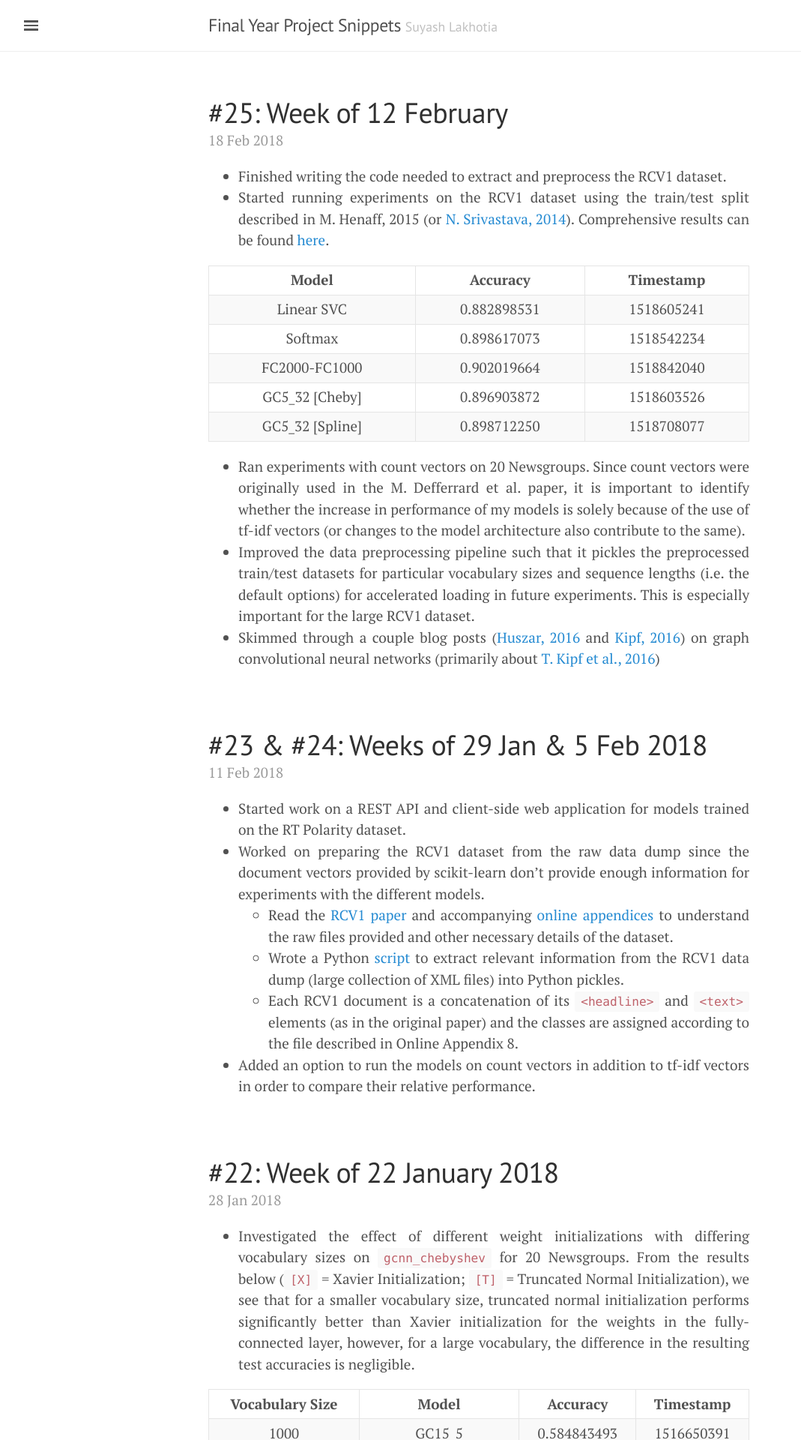
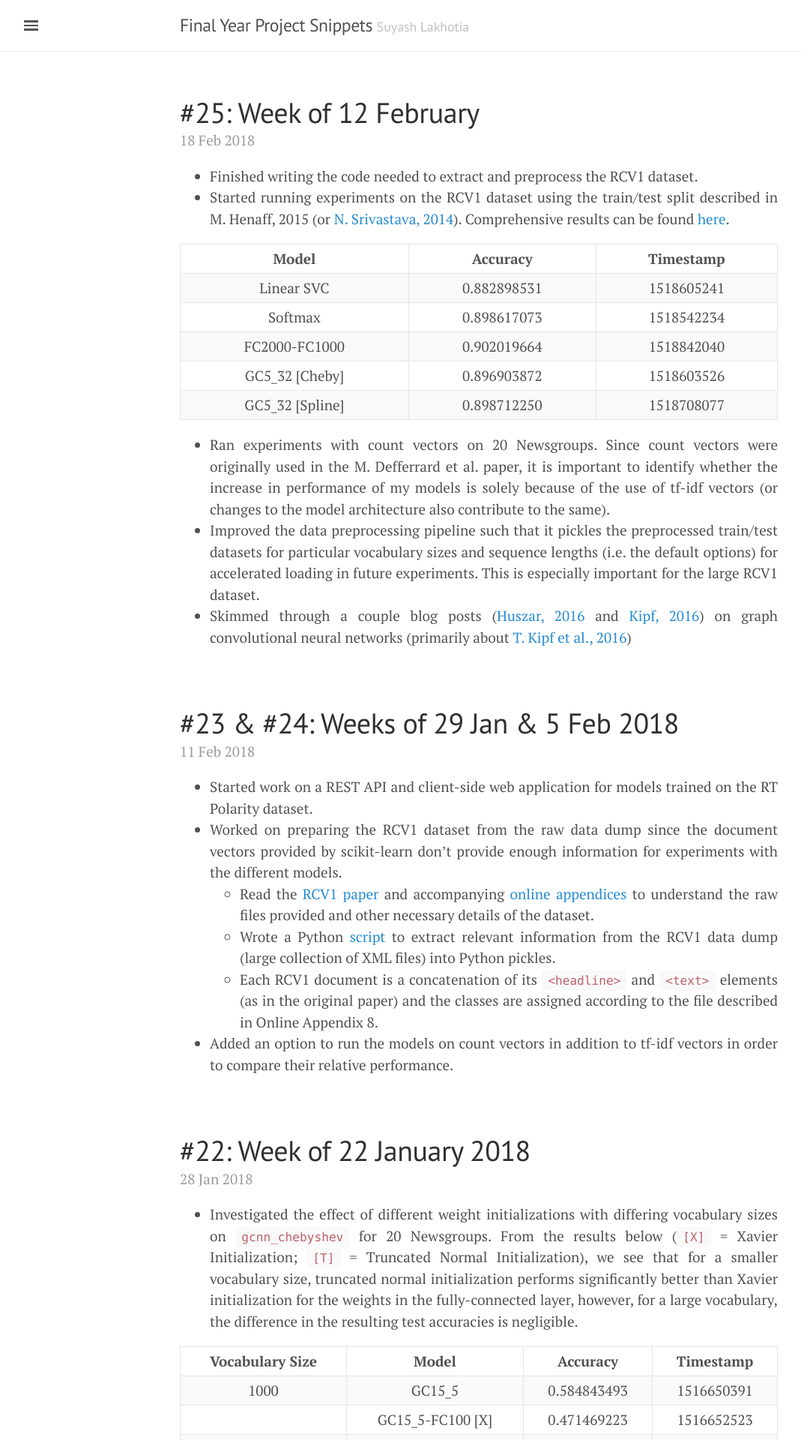
Before and after one commit to SuyashLakhotia/FYPSnippets, a Jekyll site: the page built from index.html, in a window 1280 px wide. Shown: the top 1920 px of the page at 75% size, without its empty margins (1-1070 px from the left). Built offline with Jekyll 4.4.1, drawn with Linux system fonts in a browser that asks for light colours; the list of posts is cut into pages by our own code.

Commit message:
Increase max-width of .container

```diff
--- a/public/css/lanyon.css
+++ b/public/css/lanyon.css
@@ -77,12 +77,12 @@ h1, h2, h3, h4, h5, h6 {
 }
 @media (min-width: 38em) {
   .container {
-    max-width: 32rem;
+    max-width: 36rem;
   }
 }
 @media (min-width: 56em) {
   .container {
-    max-width: 40rem;
+    max-width: 44rem;
   }
 }
 
```
